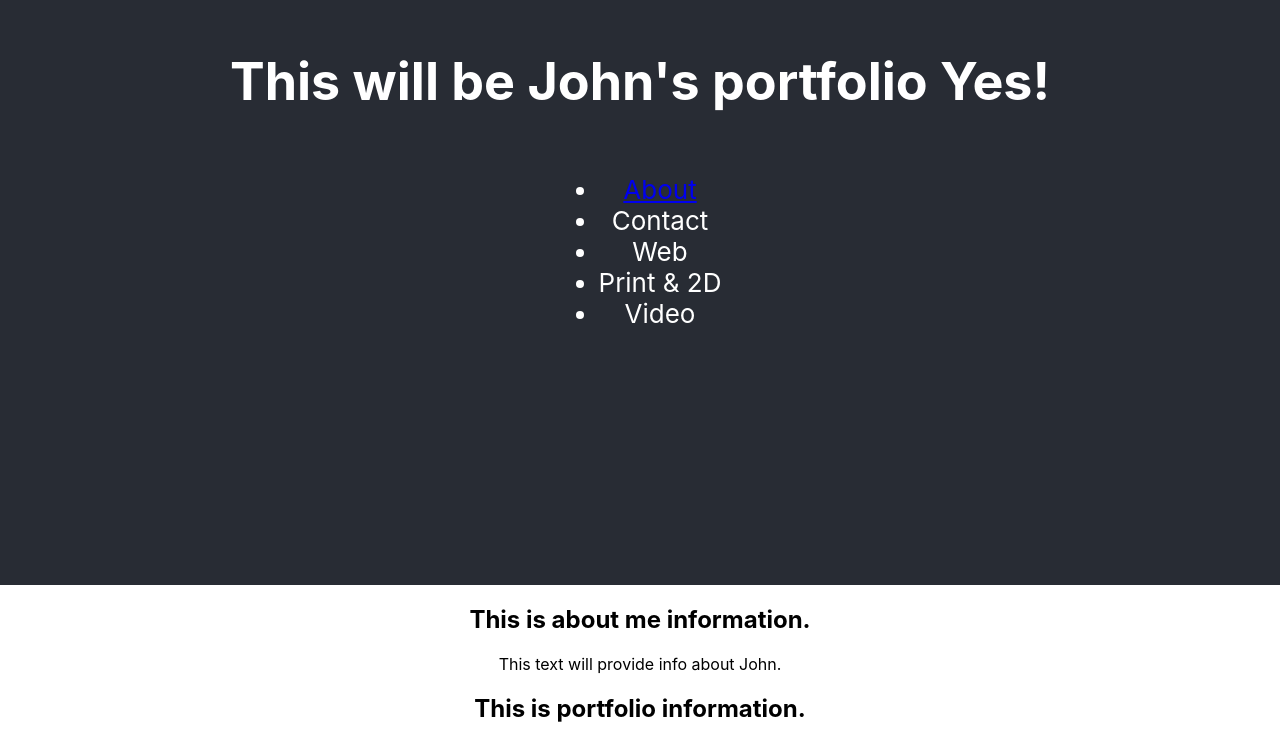
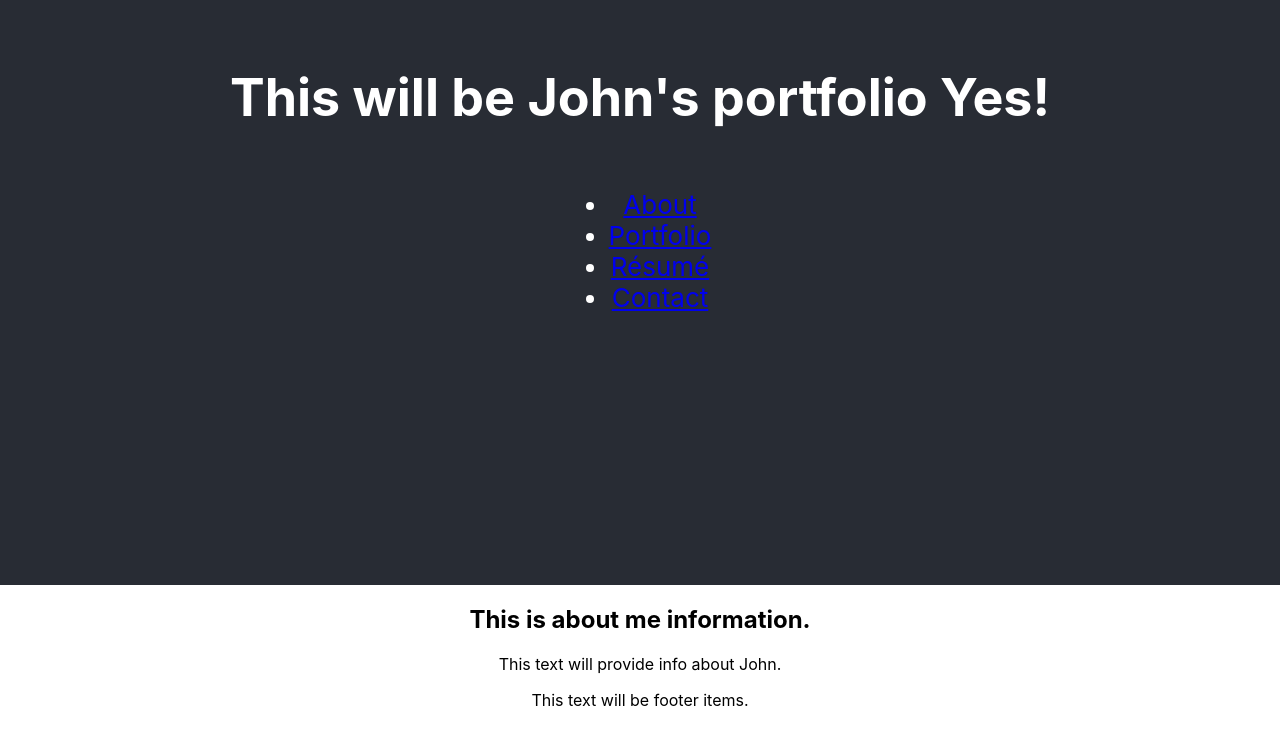
Before and after one commit to oak45985/john-portfolio, a React (Create React App) app: page / in a window 1280 px wide. Shown: the part 215-952 px from the top of the page. Built offline with nearby package versions, Linux system fonts and the light colour scheme.

Commit message:
updated navbar with route/routers

```diff
--- a/package.json
+++ b/package.json
@@ -8,6 +8,7 @@
     "@testing-library/user-event": "^12.8.3",
     "react": "^17.0.2",
     "react-dom": "^17.0.2",
+    "react-router-dom": "^6.4.2",
     "react-scripts": "4.0.3",
     "web-vitals": "^1.1.1"
   },
--- a/src/App.js
+++ b/src/App.js
@@ -1,31 +1,32 @@
-import React, { useState } from 'react';
+import React from 'react';
 import './App.css';
-import Nav from './components/Nav';
-import About from './components/About';
-import Portfolio from './components/Portfolio';
-import Resume from './components/Resume';
-import Contact from './components/Contact';
+import Nav from './components/Nav/index';
+import About from './components/About/index';
+import Portfolio from './components/Portfolio/index';
+import Resume from './components/Resume/index';
+import Contact from './components/Contact/index';
+import { Route, Routes } from 'react-router-dom';
 
 function App() {
 
-  const [folios] = useState([
-    {
-      name: 'Web',
-      description: 'Applications & sites made by yours truly (except where noted).',
-    },
-    {
-      name: 'Print & 2D',
-      description: 'Posters, logos, & other visual designs made by yours truly.'
-    },
-    {
-      name: 'Video',
-      description: 'Video work (shot & edited) by yours truly.'
-    }
-  ]);
+  // const [folios] = useState([
+  //   {
+  //     name: 'Web',
+  //     description: 'Applications & sites made by yours truly (except where noted).',
+  //   },
+  //   {
+  //     name: 'Print & 2D',
+  //     description: 'Posters, logos, & other visual designs made by yours truly.'
+  //   },
+  //   {
+  //     name: 'Video',
+  //     description: 'Video work (shot & edited) by yours truly.'
+  //   }
+  // ]);
 
-  const [currentFolio, setCurrentFolio] = useState(folios[0]);
+  // const [currentFolio, setCurrentFolio] = useState(folios[0]);
 
-  const [contactFormSelected, setContactFormSelected] = useState(false);
+  // const [contactFormSelected, setContactFormSelected] = useState(false);
 
   return (
     <div className="App">
@@ -33,25 +34,16 @@ function App() {
         <h1>
           This will be John's portfolio Yes!
         </h1>
-        <Nav
-          folios={folios}
-          setCurrentFolio={setCurrentFolio}
-          currentFolio={currentFolio}
-          contactFormSelected={contactFormSelected}
-          setContactFormSelected={setContactFormSelected}
-        ></Nav>
+        <Nav />
       </header>
-      <main>
-        {!contactFormSelected ? (
-          <>
-            <About currentFolio={currentFolio}></About>
-            <Portfolio></Portfolio>
-            <Resume></Resume>
-          </>
-        ) : (
-          <Contact></Contact>
-        )}
-      </main>
+      <main className='elements'>
+            <Routes>
+              <Route path="/" element={<About />} />
+              <Route path="/portfolio" element={<Portfolio />} />
+              <Route path="/resume" element={<Resume />} />
+              <Route path="/contact" element={<Contact />} />
+            </Routes>
+          </main>
       <footer>
         <p>This text will be footer items.</p>
       </footer>
--- a/src/components/Nav/index.js
+++ b/src/components/Nav/index.js
@@ -1,39 +1,28 @@
 import React from 'react';
+import { Link, useMatch, useResolvedPath } from 'react-router-dom';
 
-function Nav(props) {
+function CustomLink({ to, children, ...props }) {
+    const resolvedPath = useResolvedPath(to)
+    const isActive = useMatch({ path: resolvedPath.pathname })
 
-    const {
-        folios = [],
-        currentFolio,
-        setCurrentFolio,
-        contactFormSelected,
-        setContactFormSelected
-    } = props;
+    return (
+        <li className={isActive ? "active" : ""}>
+            <Link to={to} {...props}>
+                {children}
+            </Link>
+        </li>
+    )
+}
+
+function Nav() {
 
     return(
         <nav>
             <ul>
-                <li>
-                    <a data-testid="About" href="#about" onClick={() => setContactFormSelected(false)}>
-                        About
-                    </a>
-                </li>
-                <li className={`${contactFormSelected && 'navActive'}`}>
-                    <span onClick={() => setContactFormSelected(true)}>Contact</span>
-                </li>
-                {folios.map((folio) => (
-                    <li
-                        className={`${
-                            currentFolio.name === folio.name && !contactFormSelected && `navActive`
-                        }`}
-                        key={folio.name}>
-                        <span onClick={() => {
-                            setCurrentFolio(folio);
-                            setContactFormSelected(false);
-                        }}
-                        >{(folio.name)}</span>
-                    </li>
-                ))}
+                <CustomLink to='/'>About</CustomLink>
+                <CustomLink to="/portfolio">Portfolio</CustomLink>
+                <CustomLink to="/resume">Résumé</CustomLink>
+                <CustomLink to="/contact">Contact</CustomLink>
             </ul>
         </nav>
     );
--- a/src/index.js
+++ b/src/index.js
@@ -3,10 +3,13 @@ import ReactDOM from 'react-dom';
 import './index.css';
 import App from './App';
 import reportWebVitals from './reportWebVitals';
+import { BrowserRouter } from 'react-router-dom';
 
 ReactDOM.render(
   <React.StrictMode>
-    <App />
+    <BrowserRouter>
+      <App />
+    </BrowserRouter>
   </React.StrictMode>,
   document.getElementById('root')
 );
```
Also changed, not shown: 1 other file (tests, documents, lock files or other folders).
